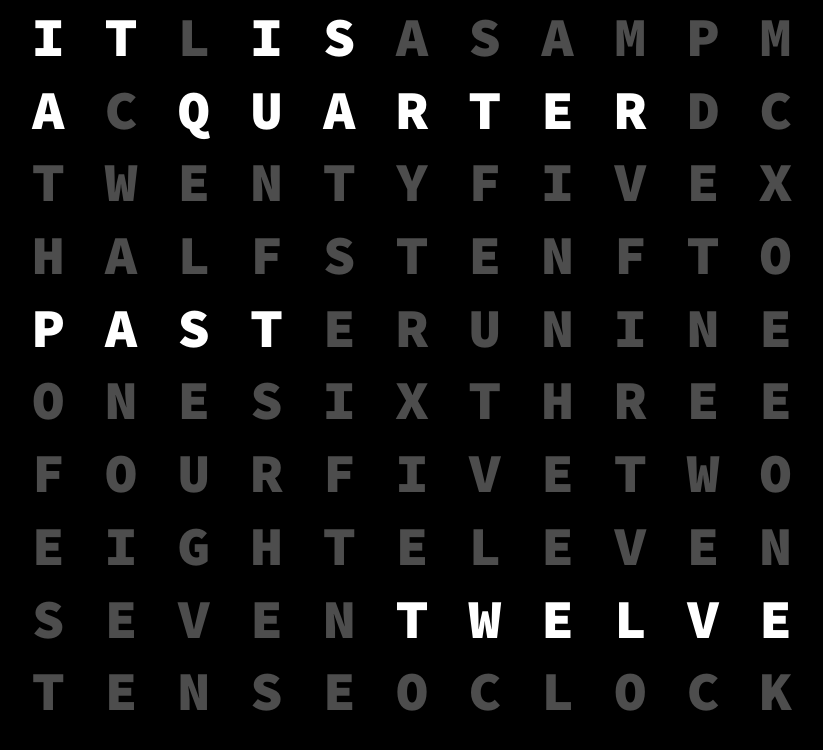
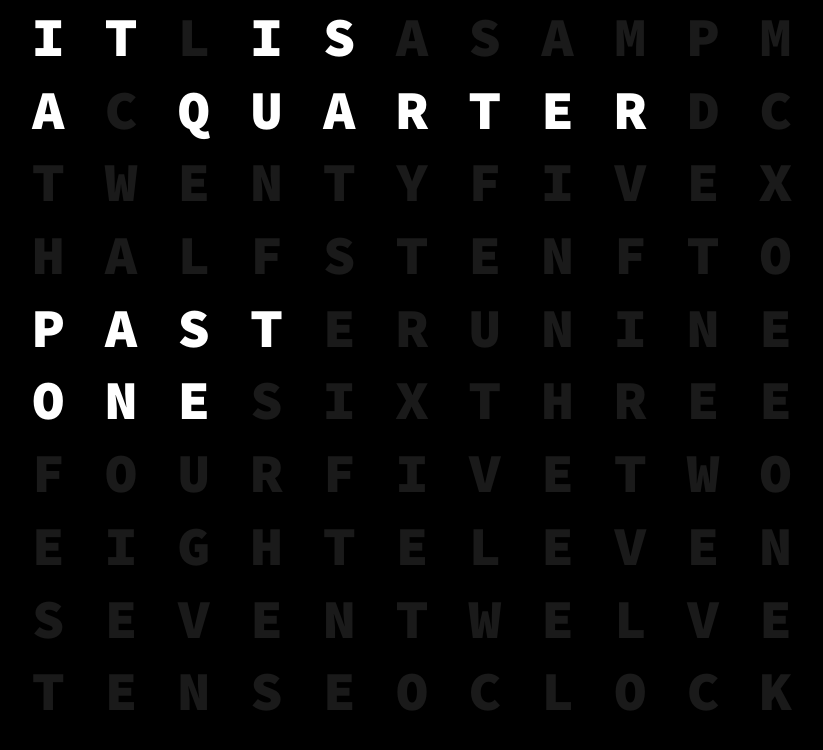
Before and after one commit to roy-van-dijk/wordclock, a plain HTML site: page index.html in a window 1280 px wide. Shown: the whole page, without its empty margins (228-1051 px from the left). Drawn offline with Linux system fonts and the light colour scheme.

Commit message:
fix edge case

```diff
--- a/main.js
+++ b/main.js
@@ -73,8 +73,8 @@ const formatDate = (date) => {
     const step = Math.round(minutes / 5);
     const currentSteps = steps[step];
 
-    const standardTime = currentSteps.includes('to') ? hours + 1 : hours;
-    currentSteps.push((standardTime % 12 === 0 ? 12 : standardTime % 12).toString());
+    const standardTime = currentSteps.includes("to") || hours === 0 ? hours + 1 : hours;
+    currentSteps.push(standardTime % 12 === 0 ? 12 : standardTime % 12);
     currentSteps.push('it', 'is');
     // currentSteps.push(hours > 12 ? 'pm': 'am');
 
--- a/style.css
+++ b/style.css
@@ -49,10 +49,11 @@ body {
 }
 
 .letter {
-  color: rgba(255,255,255,0.3);
+  color: rgba(255,255,255,0.1);
   display: flex;
   justify-content: center;
   align-items: center;
+  transition: color 0.3s;
 }
 
 .letter.active {
```
